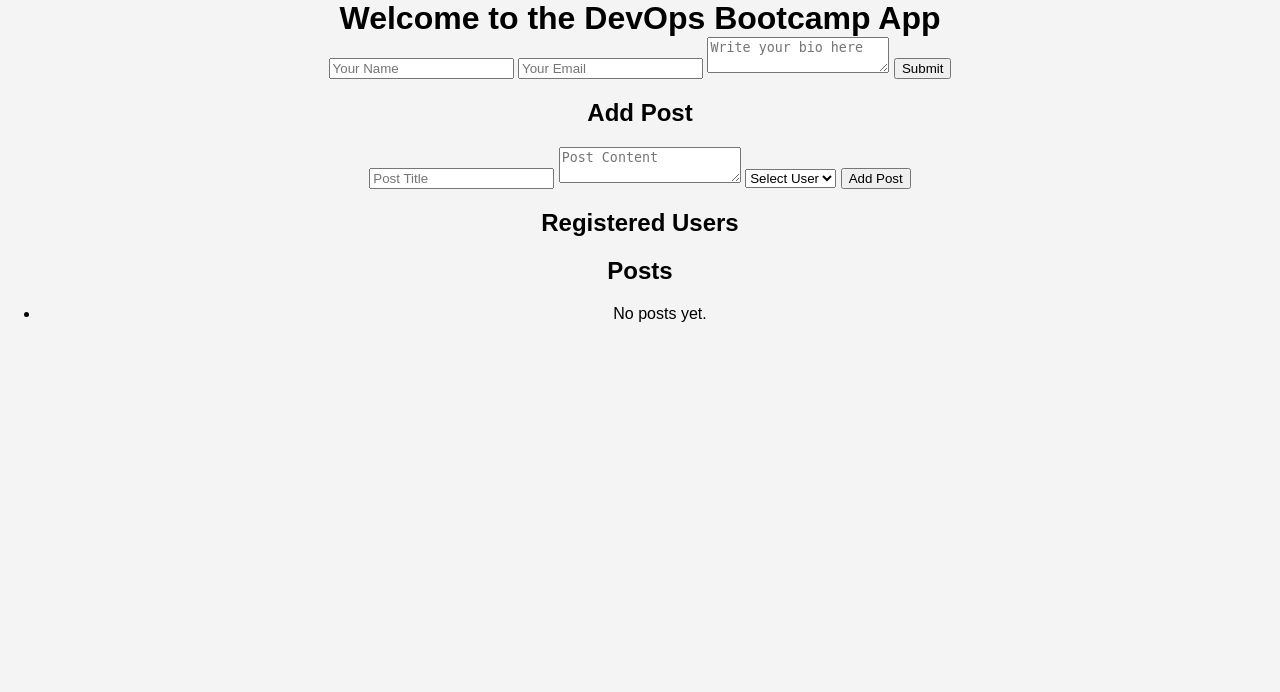
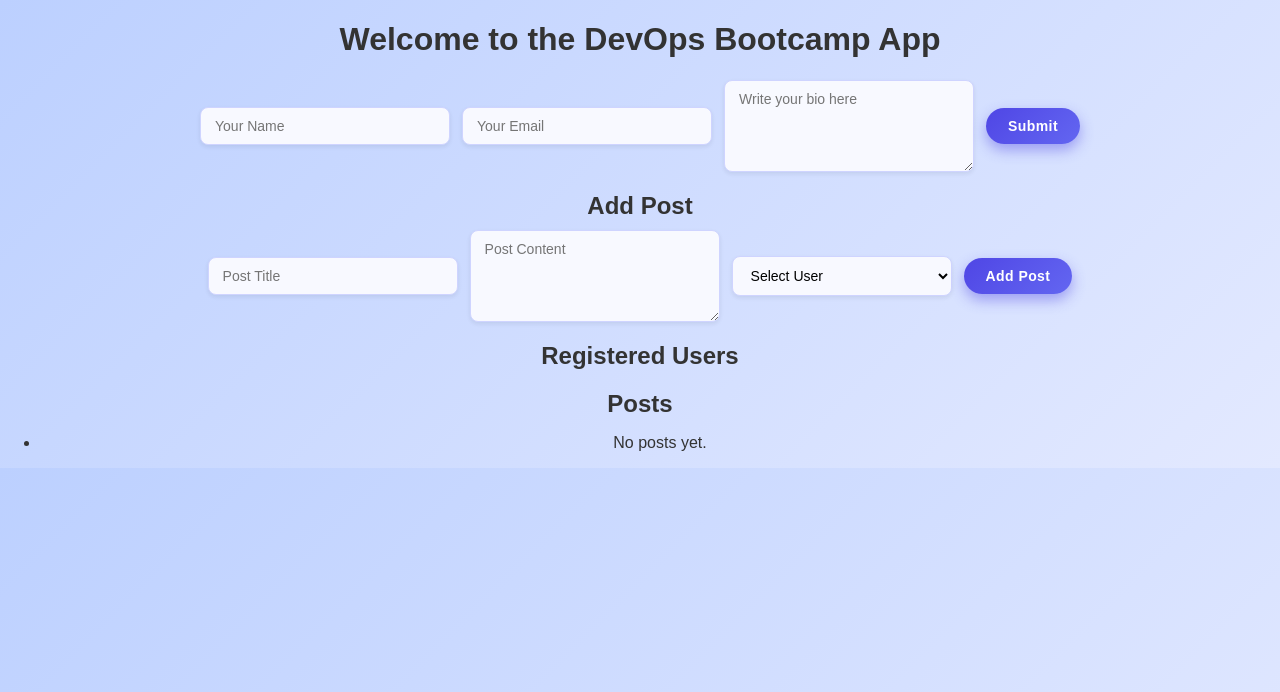
Before and after one commit to ahmadsab1/flusk_task, a Flask app: page / in a window 1280 px wide. Shown: the top 692 px of the page. Run offline with Flask 3, Linux system fonts and the light colour scheme.

Commit message:
the final update

```diff
--- a/app/static/style.css
+++ b/app/static/style.css
@@ -1,52 +1,169 @@
+/* Global Styles */
 body {
-  text-align: center;
-  font-family: Arial, sans-serif;
   margin: 0;
   padding: 0;
-  background-color: #f4f4f4;
+  font-family: "Poppins", Arial, sans-serif;
+  text-align: center;
+  background: linear-gradient(135deg, #bcd0ff, #e3e9ff);
+  color: #333;
 }
 
-
-
-
-
+/* Header */
 header {
-  background: #35424a;
+  background: #2f3e46;
   color: #ffffff;
-  padding: 10px 0;
-  text-align: center;
+  padding: 20px 0;
+  box-shadow: 0 3px 10px rgba(0, 0, 0, 0.2);
 }
 
-h1 {
+header h1 {
   margin: 0;
+  font-size: 2.5rem;
+  letter-spacing: 1px;
 }
 
+/* Container */
 .container {
-  width: 80%;
-  margin: auto;
-  overflow: hidden;
+  width: 85%;
+  max-width: 1100px;
+  margin: 40px auto;
+  padding: 20px;
+  background: #ffffff;
+  border-radius: 12px;
+  box-shadow: 0 5px 20px rgba(0, 0, 0, 0.1);
 }
 
+/* Footer */
 footer {
-  background: #35424a;
+  background: #2f3e46;
   color: #ffffff;
   text-align: center;
-  padding: 10px 0;
-  position: relative;
-  bottom: 0;
-  width: 100%;
+  padding: 15px 0;
+  margin-top: 40px;
+  font-size: 0.9rem;
 }
 
+/* Button */
 .button {
   display: inline-block;
+  padding: 12px 25px;
+  background: #ff5722;
+  color: #ffffff;
   font-size: 18px;
-  color: #ffffff;
-  background: #e8491d;
-  padding: 10px 20px;
   text-decoration: none;
-  border-radius: 5px;
+  border-radius: 6px;
+  transition: 0.3s ease;
+  box-shadow: 0 4px 12px rgba(255, 87, 34, 0.4);
 }
 
 .button:hover {
-  background: #333;
+  background: #d84315;
+  box-shadow: 0 6px 16px rgba(216, 67, 21, 0.5);
+  transform: translateY(-2px);
 }
+
+/* ---------- FORM LAYOUT ---------- */
+form {
+  display: flex;
+  flex-wrap: wrap;
+  gap: 12px;
+  justify-content: center;
+  align-items: center;
+}
+
+/* Put a bit more vertical space between the 2 big sections */
+section {
+  margin: 25px 0;
+}
+
+/* ---------- INPUTS / TEXTAREAS / SELECT ---------- */
+input[type="text"],
+input[type="email"],
+textarea,
+select {
+  padding: 10px 14px;
+  min-width: 220px;
+  border-radius: 8px;
+  border: 1px solid #cfd4ff;
+  background: #f8f9ff;
+  font-size: 14px;
+  font-family: inherit;
+  box-shadow: 0 2px 4px rgba(15, 23, 42, 0.08);
+  transition: border-color 0.2s ease, box-shadow 0.2s ease,
+    background-color 0.2s ease, transform 0.1s ease;
+}
+
+/* Bigger textareas look nicer */
+textarea {
+  min-height: 70px;
+  resize: vertical;
+}
+
+/* Hover + focus states */
+input[type="text"]:hover,
+input[type="email"]:hover,
+textarea:hover,
+select:hover {
+  background: #ffffff;
+}
+
+input[type="text"]:focus,
+input[type="email"]:focus,
+textarea:focus,
+select:focus {
+  outline: none;
+  border-color: #4f46e5;
+  box-shadow: 0 0 0 3px rgba(79, 70, 229, 0.25);
+  background: #ffffff;
+  transform: translateY(-1px);
+}
+
+/* ---------- BUTTONS (Submit / Add Post etc.) ---------- */
+button,
+input[type="submit"],
+.button {
+  display: inline-flex;
+  justify-content: center;
+  align-items: center;
+  padding: 10px 22px;
+  border-radius: 999px; /* pill shape */
+  border: none;
+  background: linear-gradient(135deg, #4f46e5, #6366f1);
+  color: #ffffff;
+  font-size: 14px;
+  font-weight: 600;
+  letter-spacing: 0.03em;
+  cursor: pointer;
+  box-shadow: 0 6px 14px rgba(79, 70, 229, 0.45);
+  transition: transform 0.15s ease, box-shadow 0.15s ease, opacity 0.2s ease,
+    filter 0.2s ease;
+}
+
+button:hover,
+input[type="submit"]:hover,
+.button:hover {
+  transform: translateY(-2px);
+  box-shadow: 0 10px 22px rgba(79, 70, 229, 0.55);
+  filter: brightness(1.03);
+}
+
+button:active,
+input[type="submit"]:active,
+.button:active {
+  transform: translateY(0);
+  box-shadow: 0 4px 10px rgba(79, 70, 229, 0.45);
+}
+
+button:disabled,
+input[type="submit"]:disabled {
+  opacity: 0.6;
+  cursor: not-allowed;
+  box-shadow: none;
+}
+
+/* Optional: give section titles nicer spacing */
+h2,
+h3 {
+  margin-top: 20px;
+  margin-bottom: 10px;
+}
```
